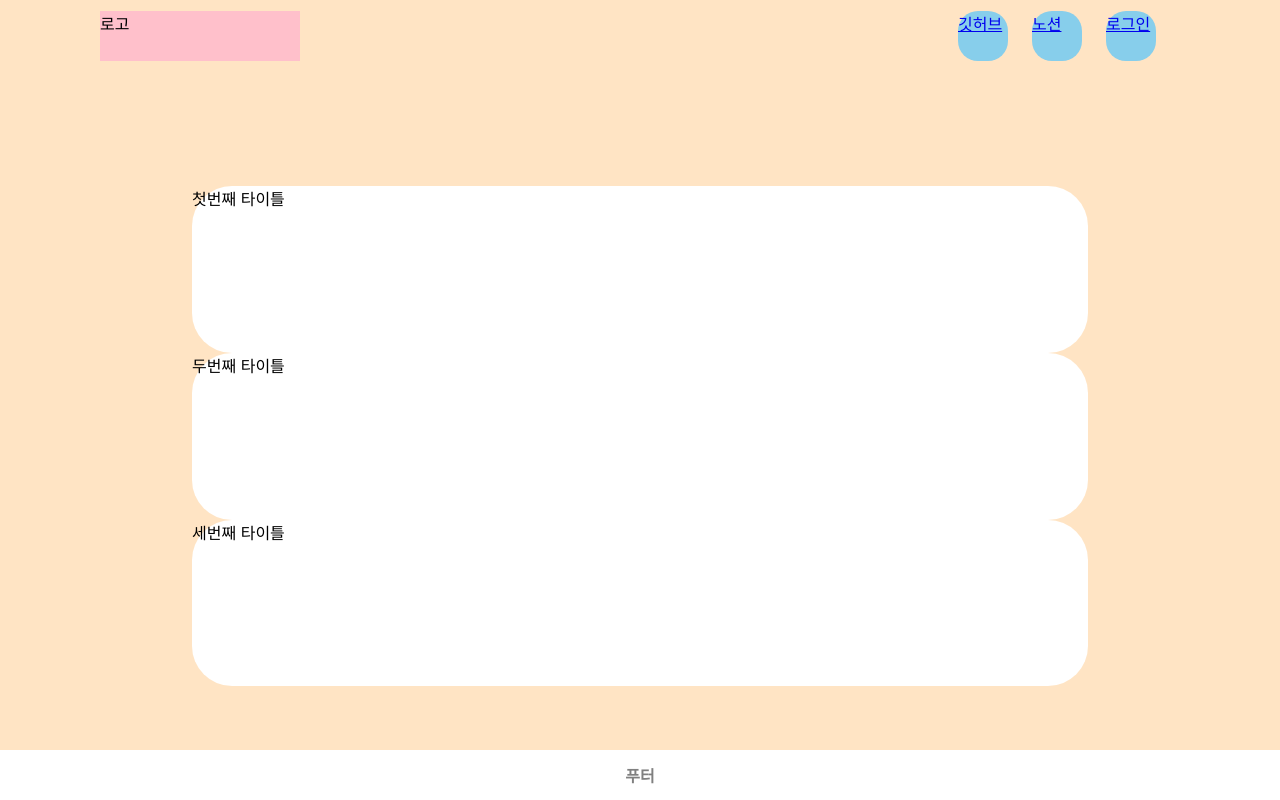
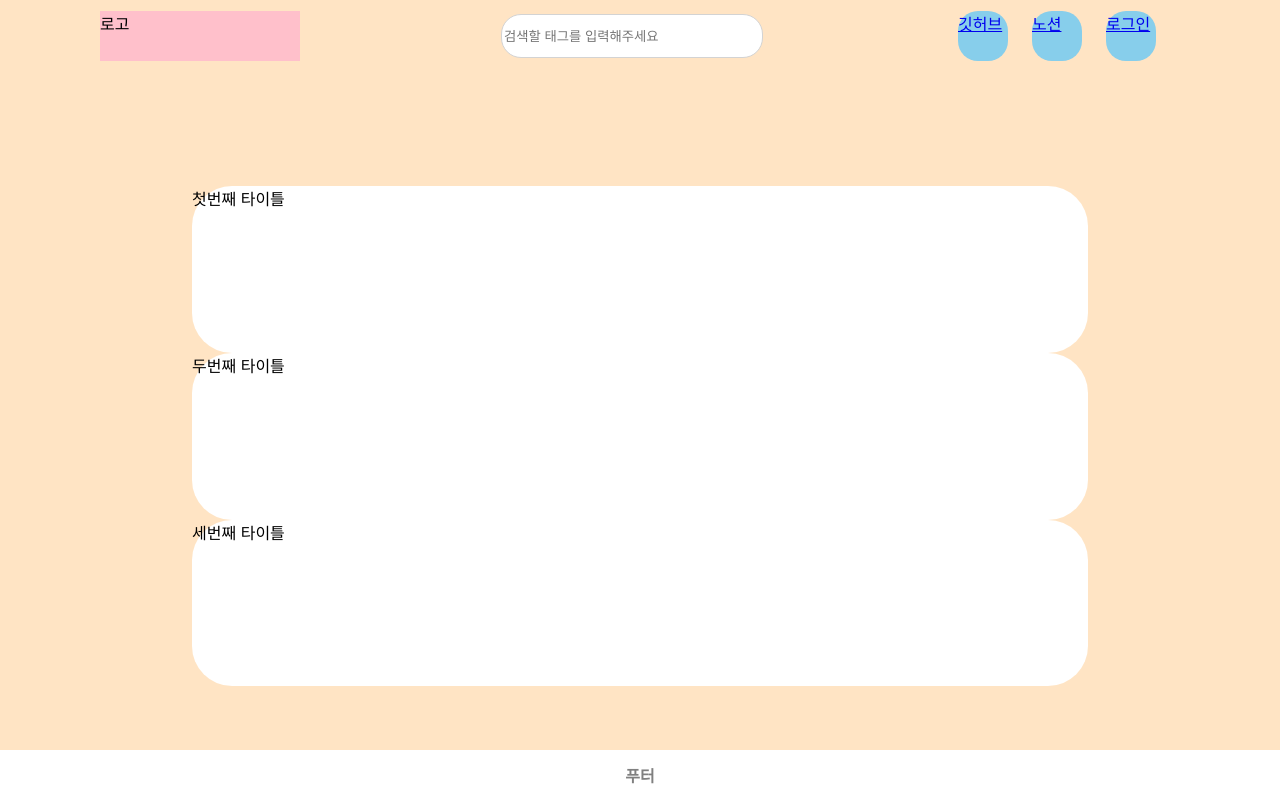
Before and after one commit to kigpand/Blog, a React (Create React App) app: page / in a window 1280 px wide. Built offline with nearby package versions, Linux system fonts and the light colour scheme.

Commit message:
search component 추가

```diff
--- a/src/components/Header/Header.tsx
+++ b/src/components/Header/Header.tsx
@@ -2,8 +2,8 @@ import styles from'./Header.module.scss';
 import '../../styles/utill.scss';
 import { Link, useNavigate } from 'react-router-dom';
 import { useDispatch, useSelector } from 'react-redux';
-import { useEffect } from 'react';
 import { setLogin } from '../../reducer/user';
+import Search from '../Searcher/Search';
 
 const Header = () => {
 
@@ -27,6 +27,7 @@ const Header = () => {
     return(
         <div className={styles.header}>
             <div className={styles.logo} onClick={onLogoClick}>로고</div>
+            <Search />
             <div className={styles.header_buttons}>
                 <a target="_blank" href='https://github.com/kigpand' rel="noreferrer" className={styles.git}>깃허브</a>
                 <a href='https://www.notion.so/c7aff4da8b6b4e9689dd4870723ebd1a' target="_blank" rel="noreferrer" className={styles.notion}>노션</a>
--- /dev/null
+++ b/src/components/Searcher/Search.module.scss
@@ -0,0 +1,10 @@
+.search{
+    width: 20%;
+    .searchInput {
+        width: 100%;
+        height: 40px;
+        border-radius: 20px;
+        border: solid 1px lightgray;
+        outline: none;
+    }
+}
--- /dev/null
+++ b/src/components/Searcher/Search.tsx
@@ -0,0 +1,11 @@
+import styles from './Search.module.scss';
+
+const Search = () => {
+    return (
+        <div className={styles.search}>
+            <input type= 'text' className={styles.searchInput} placeholder='검색할 태그를 입력해주세요'></input>
+        </div>
+    )
+}
+
+export default Search;
```
